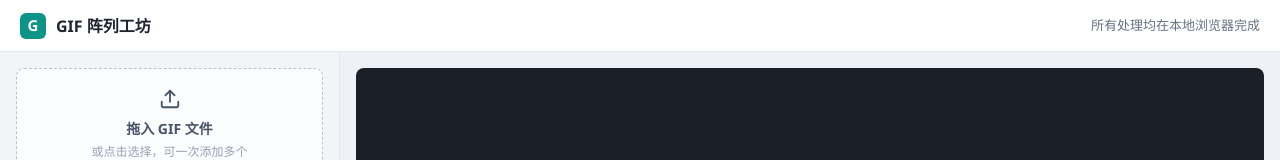
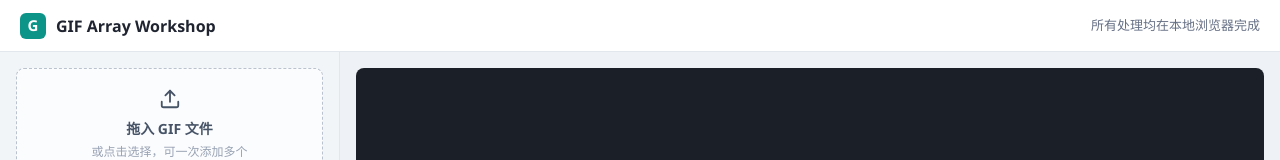
Before and after one commit to LOTUSzzzzzz/gif, a React (Vite) app: page / in a window 1280 px wide. Shown: the top 160 px of the page. Built offline with nearby package versions, Linux system fonts and the light colour scheme.

Commit message:
Add Bing verification and rename site to GIF Array Workshop

```diff
--- a/index.html
+++ b/index.html
@@ -3,7 +3,7 @@
   <head>
     <meta charset="UTF-8" />
     <meta name="viewport" content="width=device-width, initial-scale=1.0" />
-    <title>GIF 阵列 - 在线 GIF 拼接合成与压缩工具</title>
+    <title>GIF Array Workshop - 在线 GIF 阵列拼接合成与压缩工具</title>
     <meta
       name="description"
       content="在线将多个 GIF 阵列拼接成网格动画，支持自定义行列、实时预览与智能压缩导出。纯浏览器本地处理，文件不会上传。"
@@ -13,8 +13,15 @@
       content="GIF阵列,GIF拼接,GIF合成,GIF网格,GIF压缩,GIF在线工具"
     />
     <meta name="robots" content="index,follow" />
+    <meta
+      name="msvalidate.01"
+      content="3A599D510374D68817071979D5BC663E"
+    />
     <link rel="canonical" href="https://LOTUSzzzzzz.github.io/gif/" />
-    <meta property="og:title" content="GIF 阵列 - 在线 GIF 拼接合成与压缩工具" />
+    <meta
+      property="og:title"
+      content="GIF Array Workshop - 在线 GIF 阵列拼接合成与压缩工具"
+    />
     <meta
       property="og:description"
       content="在线将多个 GIF 阵列拼接成网格动画并智能压缩导出。"
--- a/src/App.tsx
+++ b/src/App.tsx
@@ -391,7 +391,7 @@ export default function App() {
       <header className="topbar">
         <div className="brand">
           <span className="brand-mark">G</span>
-          GIF 阵列工坊
+          GIF Array Workshop
         </div>
         <div className="topbar-note">所有处理均在本地浏览器完成</div>
       </header>
```
